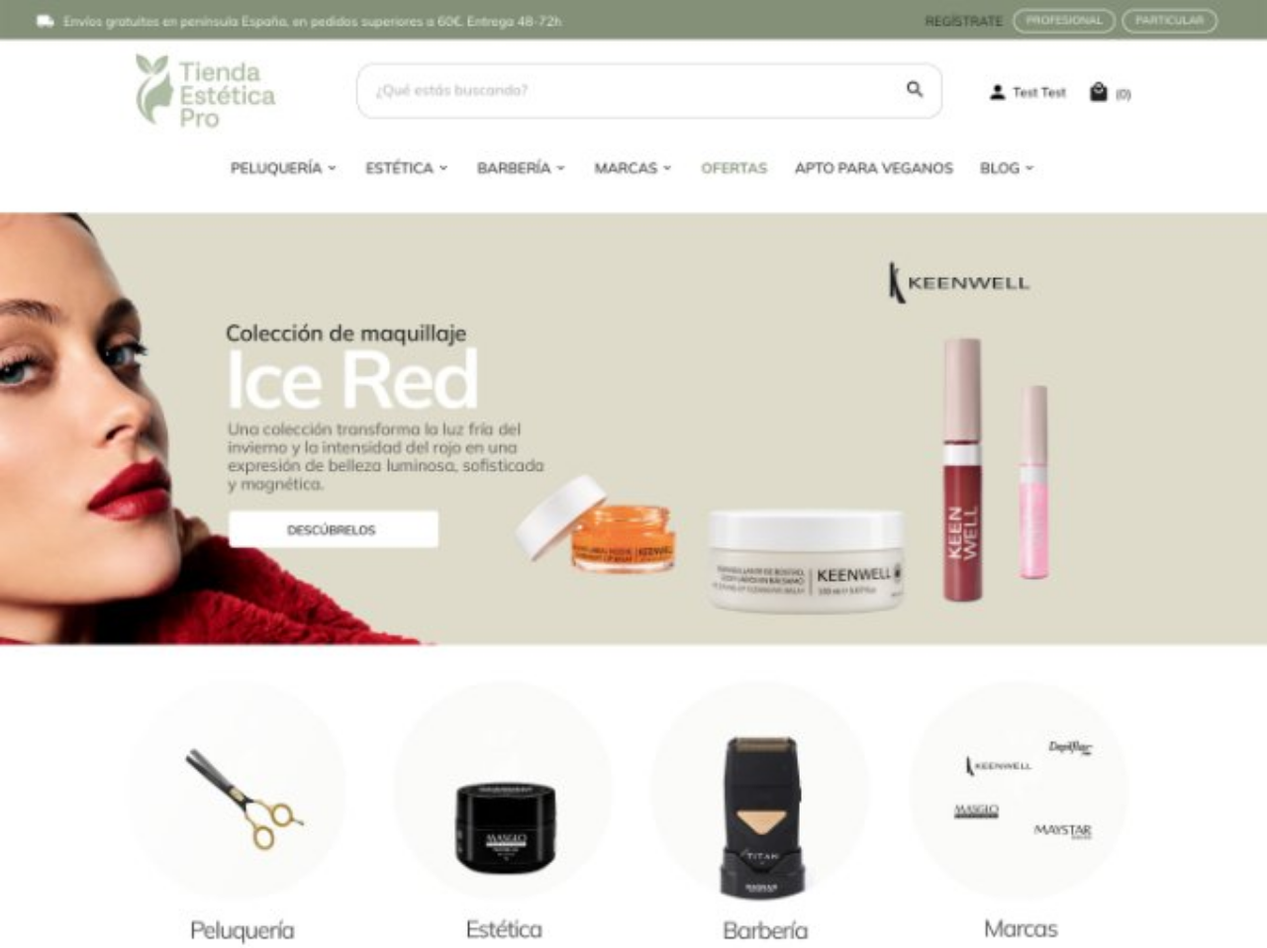
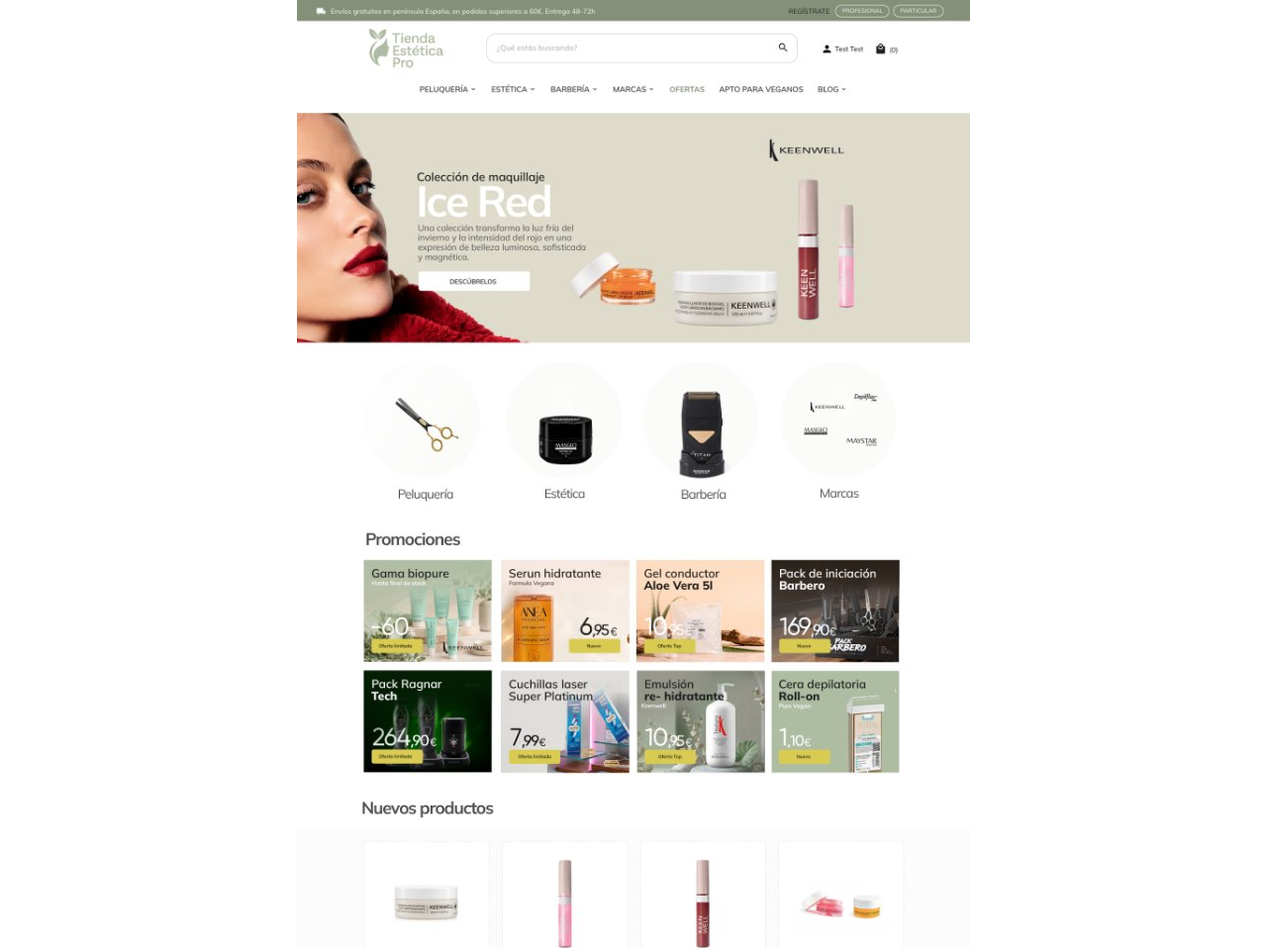
Before and after one commit to davidmmendez-code/module, a plain HTML site: page maqueta/index.html in a window 1280 px wide. Shown: the top 958 px of the page at 99% size. Drawn offline with Linux system fonts and the light colour scheme.

```diff
--- a/maqueta/index.html
+++ b/maqueta/index.html
@@ -6,7 +6,7 @@
 <title>Maqueta home - Tienda Estética Pro</title>
 <style>
 html,body{margin:0;background:#fff}
-img{display:block;width:100%;max-width:1280px;height:auto;margin:0 auto}
+img{display:block;width:680px;max-width:100%;height:auto;margin:0 auto}
 </style>
 </head>
 <body>
```
